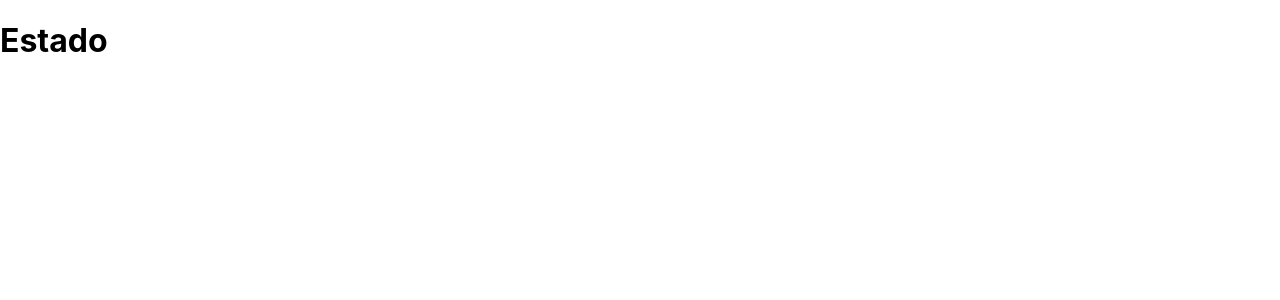
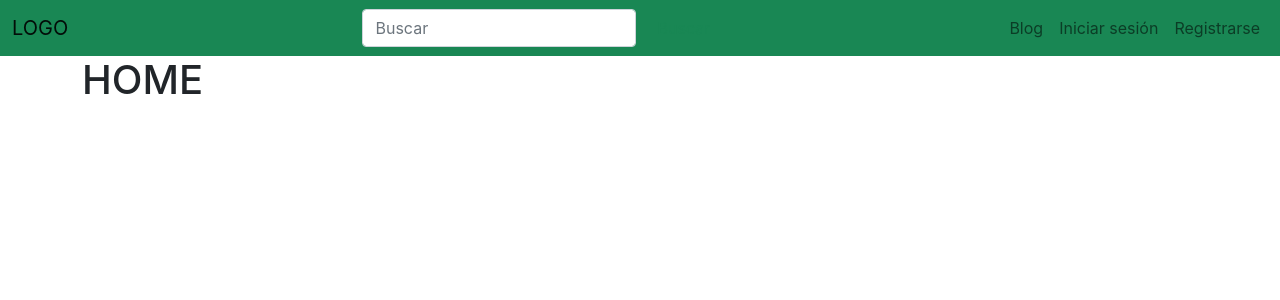
Before and after one commit to Marksolidor/event-app, a React (Create React App) app: page / in a window 1280 px wide. Shown: the top 300 px of the page. Built offline with nearby package versions, Linux system fonts and the light colour scheme.

Commit message:
feat home view and navbar component

```diff
--- a/package.json
+++ b/package.json
@@ -8,6 +8,7 @@
     "@testing-library/user-event": "^13.5.0",
     "react": "^18.2.0",
     "react-dom": "^18.2.0",
+    "react-router-dom": "^6.8.2",
     "react-scripts": "5.0.1",
     "web-vitals": "^2.1.4"
   },
--- a/public/index.html
+++ b/public/index.html
@@ -1,5 +1,5 @@
 <!DOCTYPE html>
-<html lang="en">
+<html lang="es">
   <head>
     <meta charset="utf-8" />
     <link rel="icon" href="%PUBLIC_URL%/favicon.ico" />
@@ -24,20 +24,19 @@
       work correctly both with client-side routing and a non-root public URL.
       Learn how to configure a non-root public URL by running `npm run build`.
     -->
-    <title>React App</title>
+    <link
+      href="https://cdn.jsdelivr.net/npm/bootstrap@5.1.3/dist/css/bootstrap.min.css"
+      rel="stylesheet"
+    />
+    <script
+      src="https://cdn.jsdelivr.net/npm/bootstrap@5.1.3/dist/js/bootstrap.bundle.min.js"
+      integrity="sha384-ka7Sk0Gln4gmtz2MlQnikT1wXgYsOg+OMhuP+IlRH9sENBO0LRn5q+8nbTov4+1p"
+      crossorigin="anonymous"
+    ></script>
+    <title>Event APP</title>
   </head>
   <body>
     <noscript>You need to enable JavaScript to run this app.</noscript>
     <div id="root"></div>
-    <!--
-      This HTML file is a template.
-      If you open it directly in the browser, you will see an empty page.
-
-      You can add webfonts, meta tags, or analytics to this file.
-      The build step will place the bundled scripts into the <body> tag.
-
-      To begin the development, run `npm start` or `yarn start`.
-      To create a production bundle, use `npm run build` or `yarn build`.
-    -->
   </body>
 </html>
--- a/src/App.js
+++ b/src/App.js
@@ -1,11 +1,16 @@
 //App.js
 import React from "react";
+import { BrowserRouter, Routes, Route } from "react-router-dom";
+import Navbar from "./components/Navbar";
+import Home from "./views/Home";
 
-function App() {
+export default function App() {
   return (
-    <div className="App">
-      <h1>Estado</h1>
-    </div>
+    <BrowserRouter>
+      <Navbar />
+      <Routes>
+        <Route path="/" element={<Home />} />
+      </Routes>
+    </BrowserRouter>
   );
 }
-export default App;
--- /dev/null
+++ b/src/components/Navbar.jsx
@@ -0,0 +1,56 @@
+import { NavLink } from "react-router-dom";
+
+const Navbar = () => {
+  return (
+    <nav className="navbar navbar-expand-lg navbar-light bg-success">
+      <div className="container-fluid">
+        <NavLink to="/" className="navbar-brand">
+          LOGO
+        </NavLink>
+        <button
+          className="navbar-toggler"
+          type="button"
+          data-bs-toggle="collapse"
+          data-bs-target="#navbarNav"
+          aria-controls="navbarNav"
+          aria-expanded="false"
+          aria-label="Toggle navigation"
+        >
+          <span className="navbar-toggler-icon"></span>
+        </button>
+        <div className="collapse navbar-collapse" id="navbarNav">
+          <form className="d-flex ms-auto">
+            <input
+              className="form-control me-2"
+              type="search"
+              placeholder="Buscar"
+              aria-label="Search"
+            />
+            <button className="btn btn-outline-success" type="submit">
+              Buscar
+            </button>
+          </form>
+          <ul className="navbar-nav ms-auto">
+            <li className="nav-item">
+              <NavLink to="/blog" className="nav-link">
+                Blog
+              </NavLink>
+            </li>
+            <li className="nav-item">
+              <NavLink to="/login" className="nav-link">
+                Iniciar sesión
+              </NavLink>
+            </li>
+            <li className="nav-item">
+              <NavLink to="/register" className="nav-link">
+                Registrarse
+              </NavLink>
+            </li>
+          </ul>
+        </div>
+      </div>
+    </nav>
+  );
+};
+
+export default Navbar;
--- /dev/null
+++ b/src/views/Home.jsx
@@ -0,0 +1,9 @@
+const Home = () => (
+  <>
+    <div className="container">
+      <h1>HOME</h1>
+    </div>
+  </>
+);
+
+export default Home;
```
Also changed, not shown: 1 other file (tests, documents, lock files or other folders).
